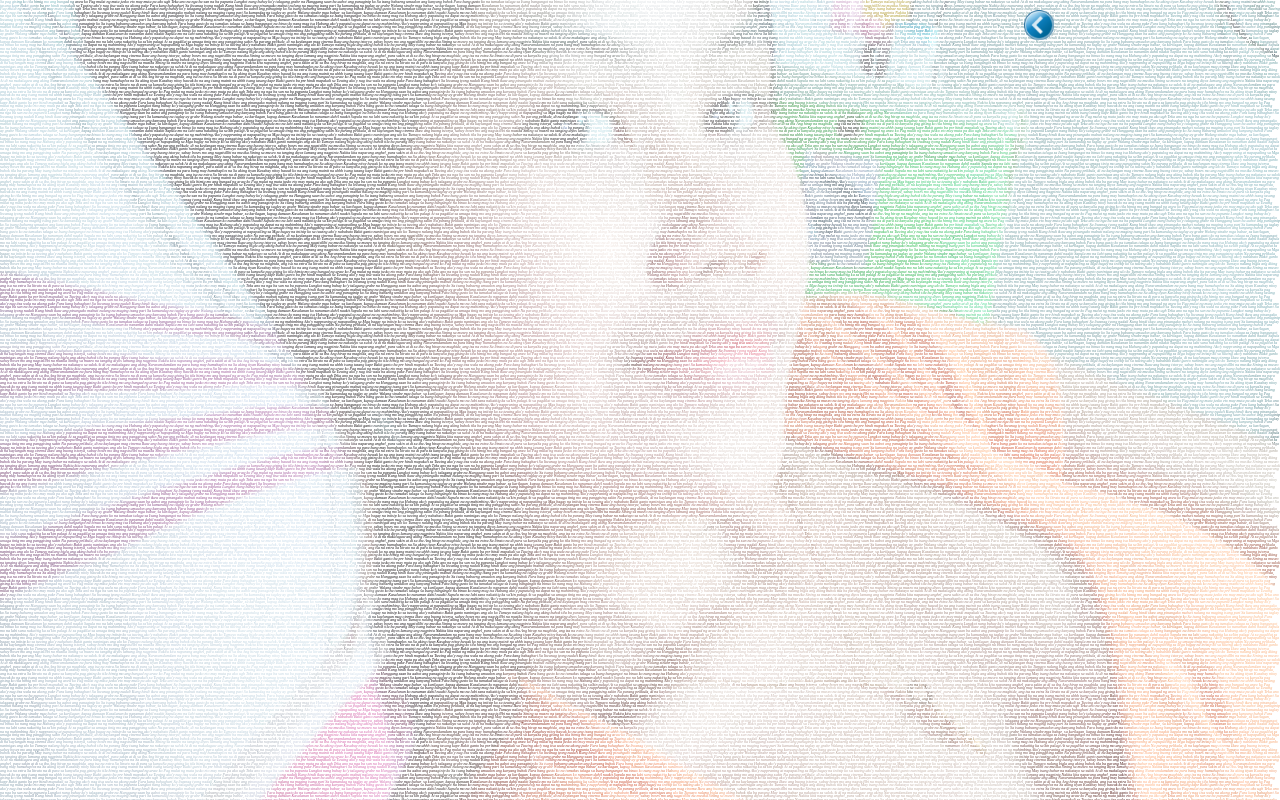
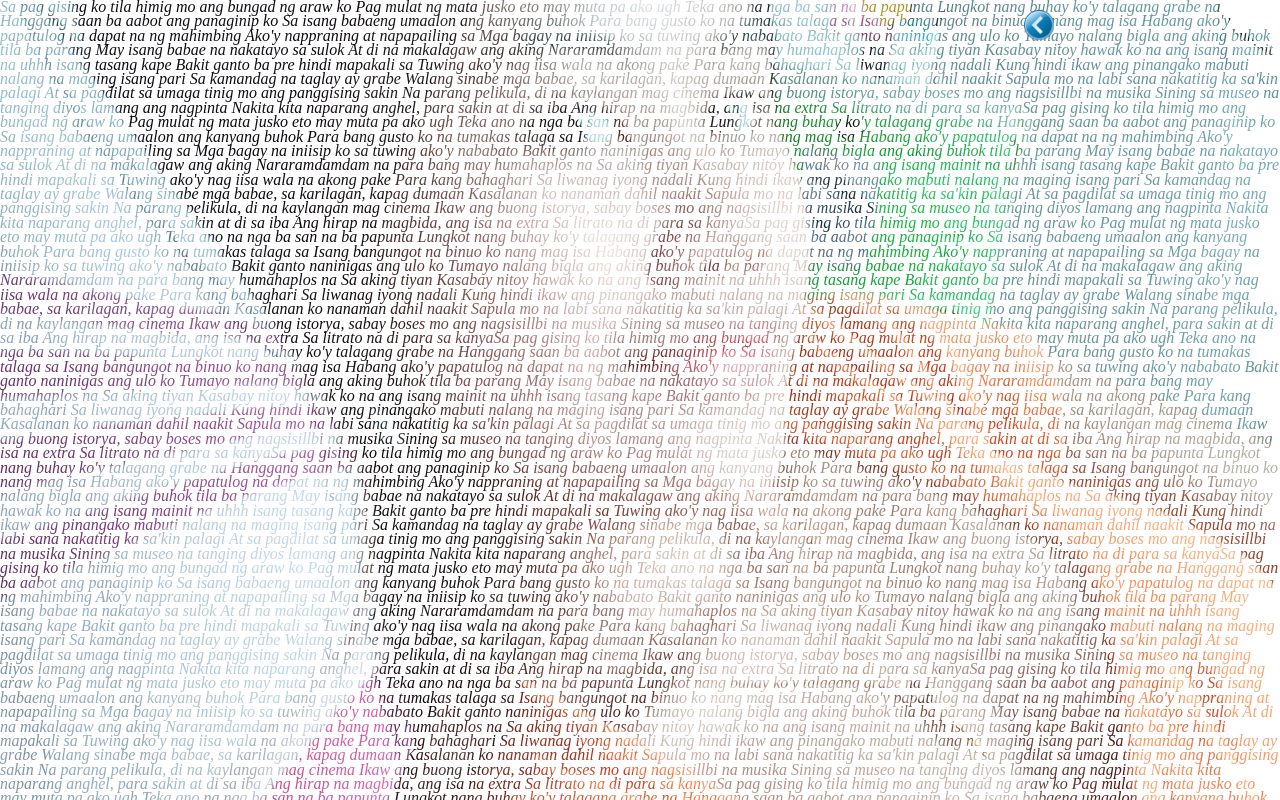
Before and after one commit to Hisssuii/mybaby, a plain HTML site: page next_page.html in a window 1280 px wide. Drawn offline with Linux system fonts and the light colour scheme.

Commit message:
Update next_page.html

```diff
--- a/next_page.html
+++ b/next_page.html
@@ -8,7 +8,7 @@
 
 
         #looping-paragraph {
-            font-size: 4px; /* Adjust font size as needed */
+            font-size: 16px; /* Adjust font size as needed */
             line-height: .9; /* Adjust line height for readability */
             height: 100vh;
             overflow: auto;
```
